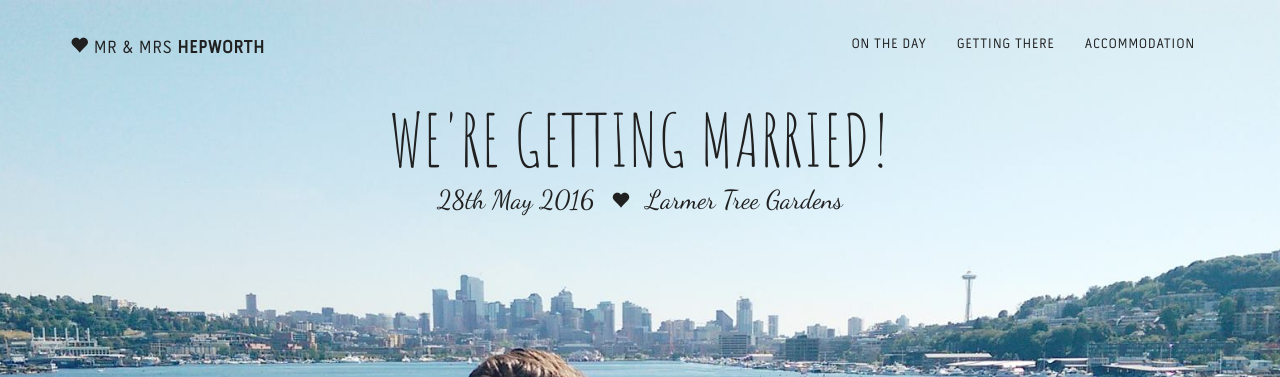
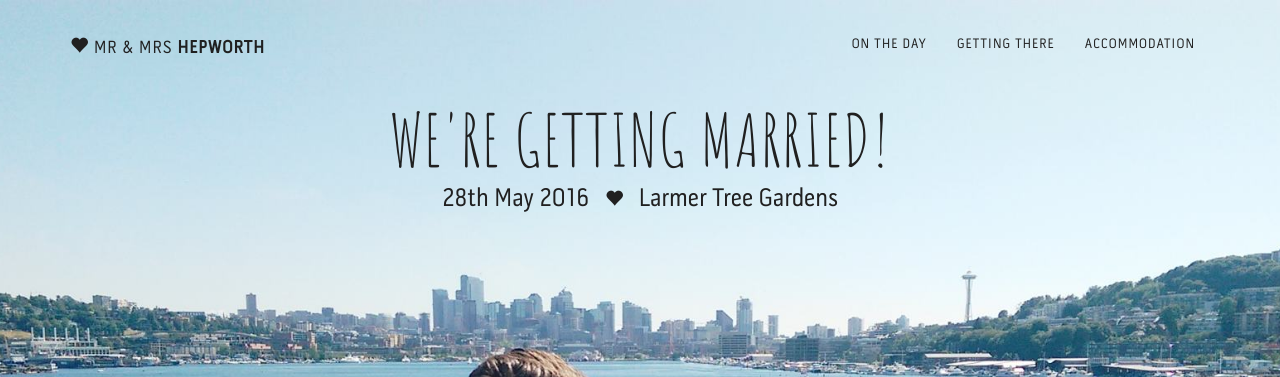
Before and after one commit to hepto/mrandmrshepworth.com, a Jekyll site: the page built from index.html, in a window 1280 px wide. Shown: the top 377 px of the page. Built offline with Jekyll 4.4.1, drawn with Linux system fonts in a browser that asks for light colours; nearby versions of some CDN libraries.

Commit message:
Removed script font as didn't look so good

```diff
--- a/css/styles.scss
+++ b/css/styles.scss
@@ -4,7 +4,6 @@ $primary: rgb(130, 185, 164);
 
 @import url(http://fonts.googleapis.com/css?family=Lato:300,400,700);
 @import url(https://fonts.googleapis.com/css?family=Amatic+SC);
-@import url(https://fonts.googleapis.com/css?family=Dancing+Script);
 @font-face {
   font-family: 'Pill Gothic 300mg';
   src: url(../fonts/Pill-Gothic-300mg/Pill_Gothic_300mg_Regular.ttf);
```
